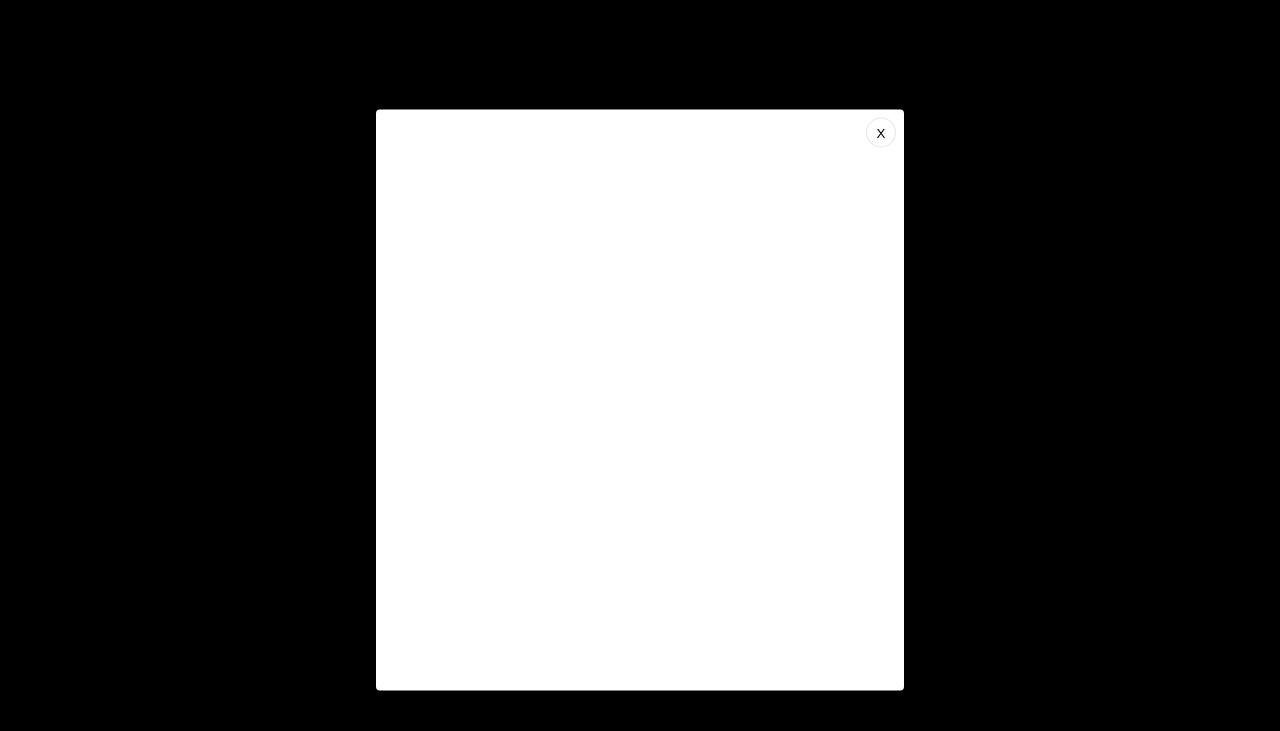
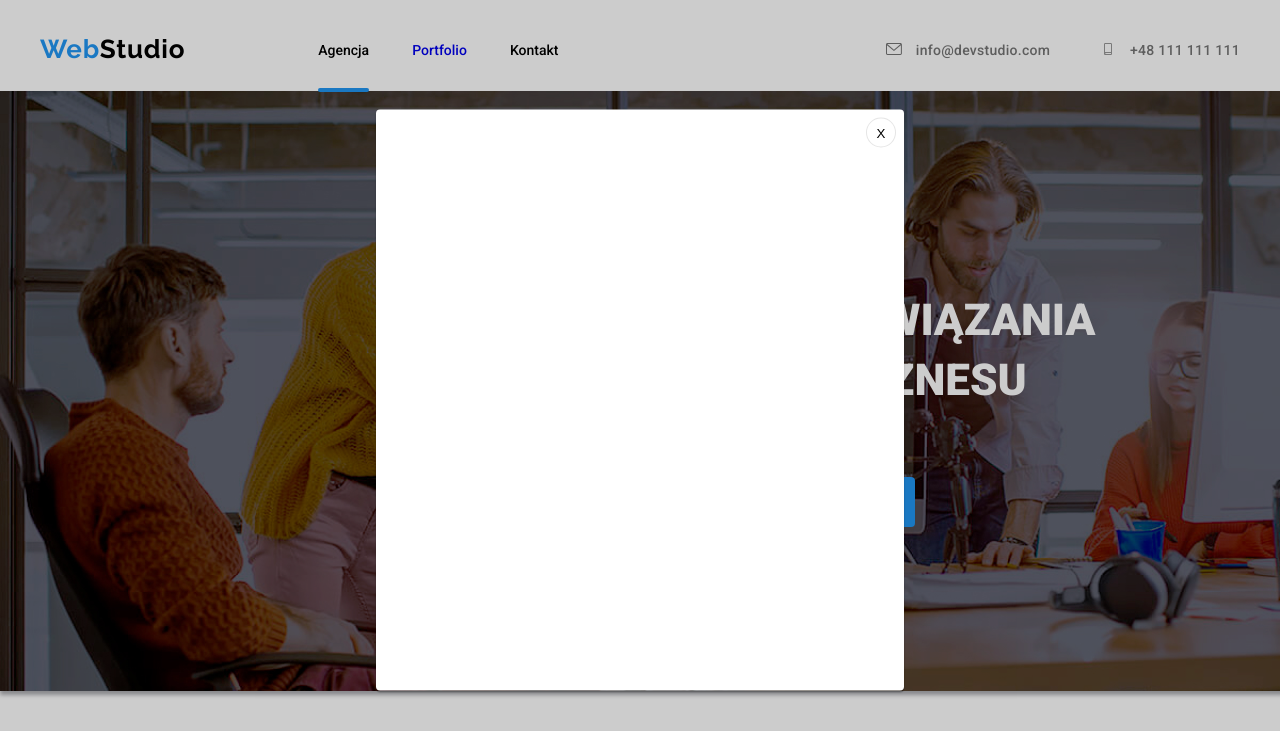
Before and after one commit to Przemyslawo/goit-markup-hw-05, a plain HTML site: page index.html in a window 1280 px wide. Both pictures are taken after a click on the button "Zamów usługę". Shown: the top 731 px of the page. Drawn offline with Linux system fonts and the light colour scheme.

Commit message:
Update style.css

```diff
--- a/css/style.css
+++ b/css/style.css
@@ -485,7 +485,7 @@ li:hover .overlay {
   top: 0;
   width: 100%;
   height: 100%;
-  background-color: var(--black);
+  background-color: #00000033;
   align-items: center;
   justify-content: center;
   transition-property: opacity, visibility;
```
